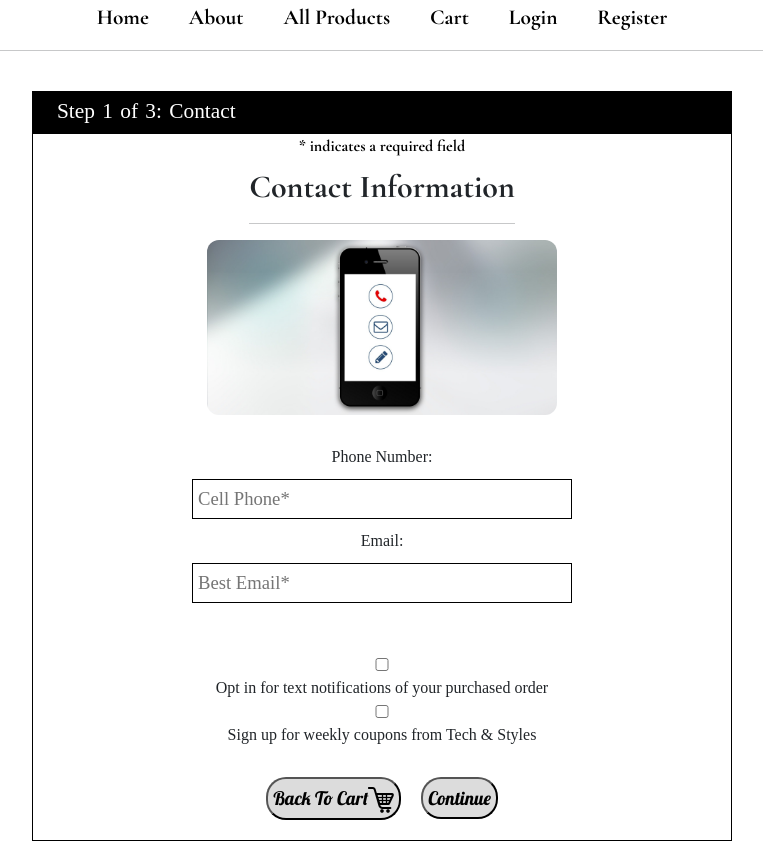
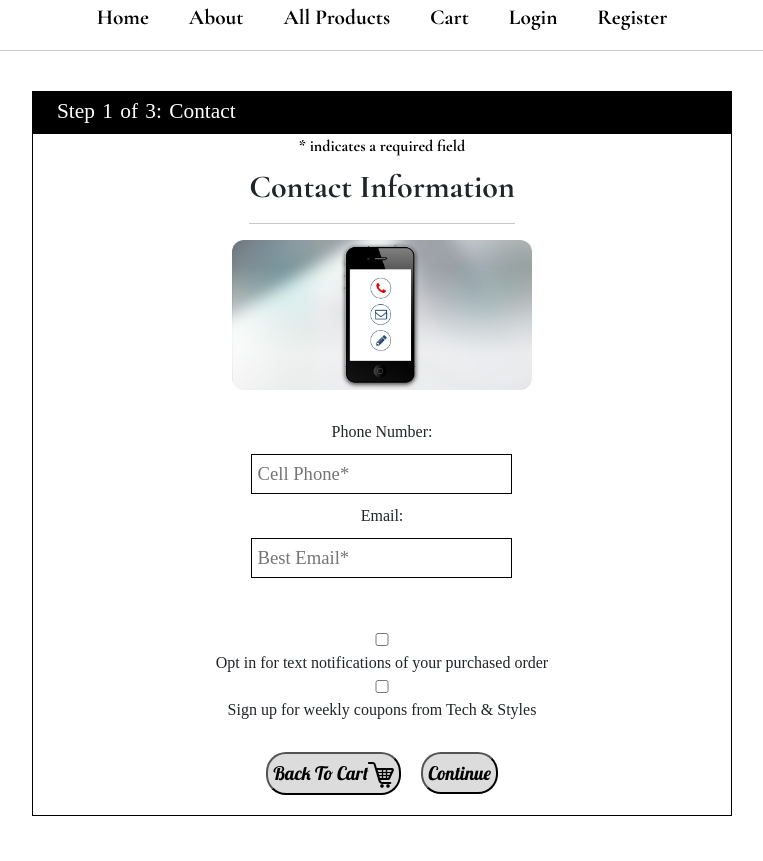
Before and after one commit to Capstone-ACC/My-Capstone, a React (Vite) app: page /checkout in a window 1280 px wide. Shown: the part 240-1101 px from the top of the page, without its empty margins (258-1021 px from the left). After the commit the page ends 1076 px from the top, so only its background shows below. Built offline with nearby package versions, Linux system fonts and the light colour scheme.

Commit message:
Checkout.jsx was not as responsive

```diff
--- a/src/components/Checkout.jsx
+++ b/src/components/Checkout.jsx
@@ -39,7 +39,7 @@ export default function Checkout({}) {
 
         <img src="/images/contact.jpg" className="contact" alt="Cell Phone, Contact Information"/>
 
-        <form className="form-container">
+       <form className="form-container">
           <label>
             Phone Number:
             <input
@@ -69,7 +69,7 @@ export default function Checkout({}) {
               <div style={{ marginTop:"20px"}}>
                 <button type="button" onClick={backToCart}>
                   Back To Cart
-                  <img src="/images/cart.png" alt="shopping cart" />
+                  <img src="/images/cart.png" alt="shopping cart" className="phone" />
                 </button>
                 <button type="button" onClick={goToStepTwo}>
                   Continue
@@ -78,6 +78,7 @@ export default function Checkout({}) {
 
           </div>
         </form>
+
       </section>
     </>
   );
--- a/src/components/Form.jsx
+++ /dev/null
@@ -1,5 +0,0 @@
-export default function Form() {
-  return (
-    <div>Form</div>
-  )
-}
--- a/src/components/MyCart.jsx
+++ b/src/components/MyCart.jsx
@@ -49,9 +49,9 @@ const Cart = () => {
             <span style={{fontSize: '18pt'}}>Grand Total: ${getCartTotal()}</span>
 
             <section>
-              <button onClick={keepShopping}>Add More</button>
-              <button onClick={clearCart} >Clear Cart</button>
-              <button onClick={checkOut}>Check Out</button>
+              <button type="button" onClick={keepShopping}>Add More</button>
+              <button type="button" onClick={clearCart} >Clear Cart</button>
+              <button type="button" onClick={checkOut}>Check Out</button>
             </section>
           </div>
         </div>
--- a/src/components/Payment.jsx
+++ b/src/components/Payment.jsx
@@ -136,7 +136,7 @@ export default function Payment() {
           </label>
 
           <div className="payment-buttons">
-            <button onClick={backToShipping}>Back To Shipping</button>
+            <button type="button" onClick={backToShipping}>Back To Shipping</button>
             <button type="submit">Submit Payment</button>
           </div>
         </form>
--- a/src/components/css/Cart-Checkout.css
+++ b/src/components/css/Cart-Checkout.css
@@ -6,7 +6,7 @@ h2 {
 
 .contact {
     width: 100%;
-    max-width: 350px;
+    max-width: 300px;
     margin-bottom: 30px;
     border-radius: 12px;
 }
@@ -25,10 +25,8 @@ h2 {
     justify-content: center;
     align-items: center;
     flex-direction: column;
-    margin: auto;
+    margin: 0 auto;
     background-color:#FFF5EE;
-    padding: 20px;
-    border-radius: 12px;
  }
 
 .cartImg {
@@ -40,7 +38,6 @@ h2 {
     align-items: center;
     margin: auto;
 }
-
 
 .more-styles {
     font-size: 14pt;
@@ -105,13 +102,25 @@ h2 {
 /*checkout component*/
 .checkout-container {
     border: 1px solid black;
-    width: 700px;
+    width: 100%;
+    max-width: 700px;
     display: flex;
     justify-content: center;
     flex-direction: column;
     align-items: center;
     margin: 0 auto;
     margin-bottom: 20px;
+}
+
+.form-container {
+    display: flex;
+    flex-direction: column;
+    align-items: center;
+    justify-content: center;
+    align-content: center;
+    flex-wrap: wrap;
+    font-size: 16pt;
+    margin-bottom: 10px;
 }
 
 .black-background {
@@ -143,19 +152,6 @@ h2 {
     word-spacing: 2px;
 }
 
-.checkout-input {
-    width: 380px;
-    border: 1px solid black;
-    border-radius: 0px;
-    margin-top: 45px;
-}
-
-@media (350px <= width <= 450px) {
-    .checkout-input {
-        width: 220px;
-    }
-}
-
 /*form*/
 .form-container {
     display: flex;
@@ -174,6 +170,25 @@ h2 {
     align-items: center;
 }
 
+.checkout-input {
+    width: 100%;
+    max-width: 350px;
+    border: 1px solid black;
+    border-radius: 0px;
+    margin-top: 45px;
+}
+
+@media (350px <= width <= 450px) {
+    .checkout-input {
+        width: 100%;
+        max-width: 200px;
+    }
+}
+
+.checkout-input {
+    margin: 10px;
+}
+
 .contactInfo {
     margin-top: 10px;
     margin-bottom: 0px;
@@ -184,10 +199,6 @@ label {
     font-family:'Times New Roman', Times, serif;
     font-size: 12pt;
     margin: 0;
-}
-
-.checkout-input {
-    margin: 10px;
 }
 
 .opt-in-text {
@@ -227,3 +238,9 @@ label {
 
    }
   }
+  @media (350px <= width <= 450px) {
+    .contact {
+      width: 100%;
+      max-width: 250px;
+    }
+  }
--- a/src/components/css/Shipping-Payment.css
+++ b/src/components/css/Shipping-Payment.css
@@ -86,7 +86,8 @@
 
 @media (350px <= width <= 450px) {
   .shipping-input, .payment-labels-input {
-    width: 200px;
+    width: 100%;
+    max-width: 200px;
   }
 }
 
```
Also changed, not shown: src/components/Button.jsx (added, +7 -0 lines), src/components/Shipping.jsx (line endings or trailing spaces).
